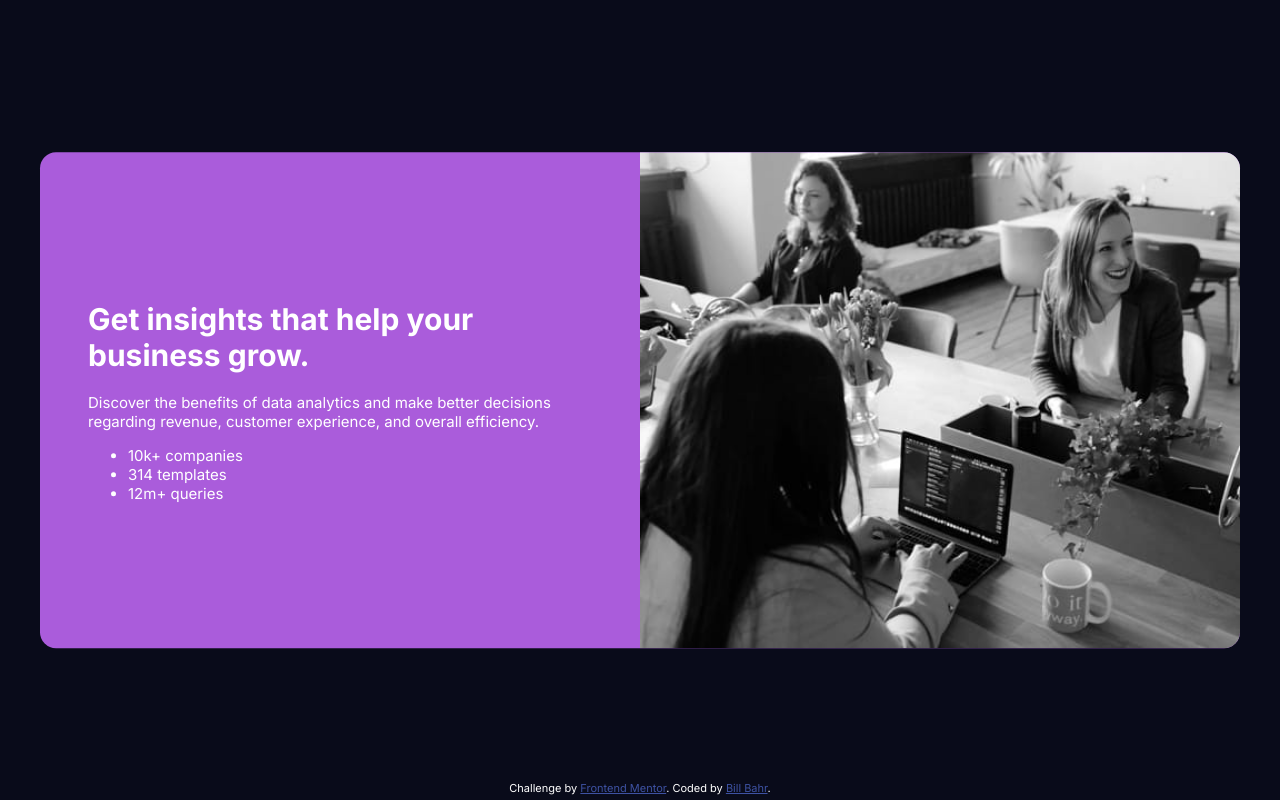
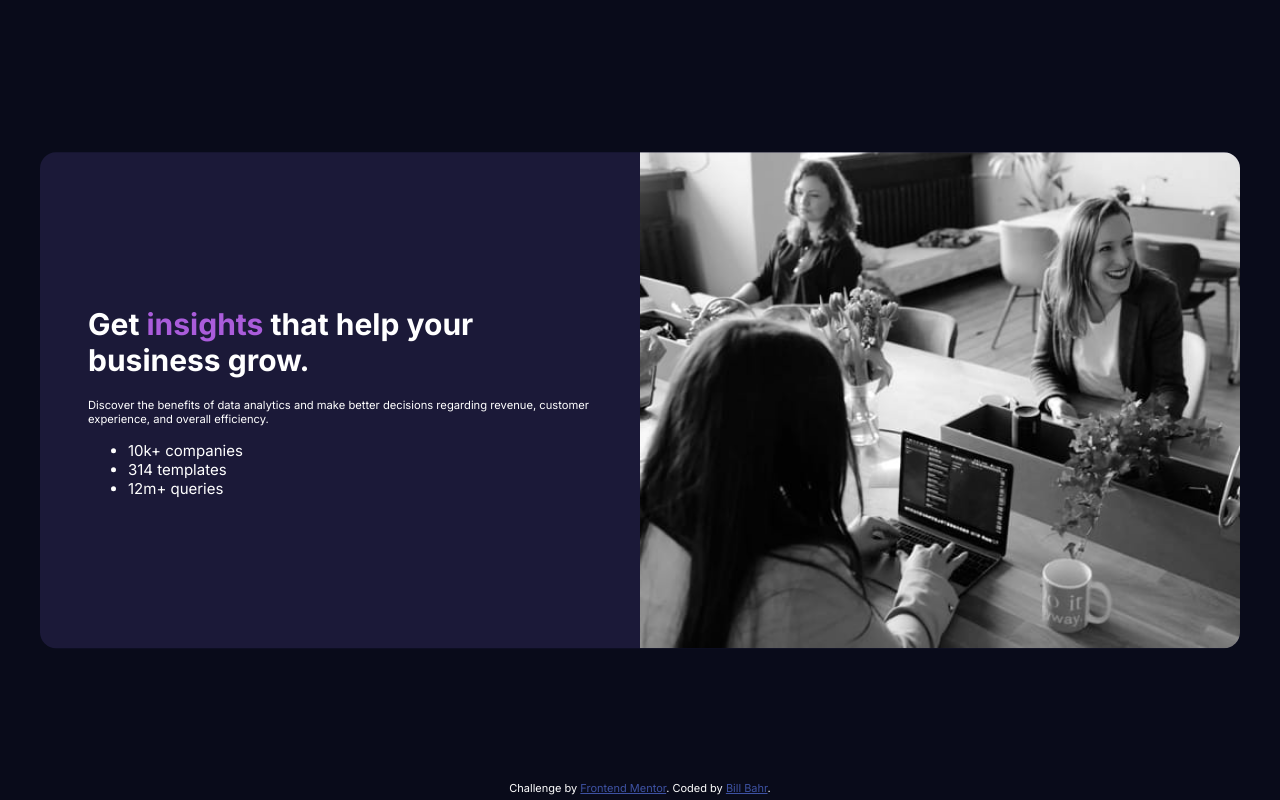
Before and after one commit to billbahr/stats-preview-card-component, a plain HTML site: page index.html in a window 1280 px wide. Drawn offline with Linux system fonts and the light colour scheme.

Commit message:
Update main padding

```diff
--- a/css/styles.css
+++ b/css/styles.css
@@ -29,6 +29,7 @@ body {
     color: var(--white);
 }
 main {
+    max-width: 90rem;
     position: absolute;
     top: 50%;
     left: 50%;
@@ -41,7 +42,7 @@ main {
     align-items: center;
     gap: 0;
     border-radius: 1rem;
-    background-color: var(--softviolet);
+    background-color: var(--desatblue);
     overflow: hidden;
     max-width: 1200px;
 }
@@ -49,8 +50,17 @@ main {
     width: 50%;
     padding: 3rem;
 }
+.description p {
+    font-size: 0.7rem;
+}
+.highlight {
+    color: var(--softviolet);
+}
 .image {
     width: 50%;
+}
+.image::before {
+    background-color: var(--softviolet);
 }
 .image>img {
     display: block;
--- a/index.html
+++ b/index.html
@@ -14,7 +14,7 @@
   <main>
     <div class="component">
       <div class="description">
-        <h1>Get <span>insights</span> that help your business grow.</h1>
+        <h1>Get <span class="highlight">insights</span> that help your business grow.</h1>
         <p>
           Discover the benefits of data analytics and make better decisions regarding revenue, customer
           experience, and overall efficiency.
```
